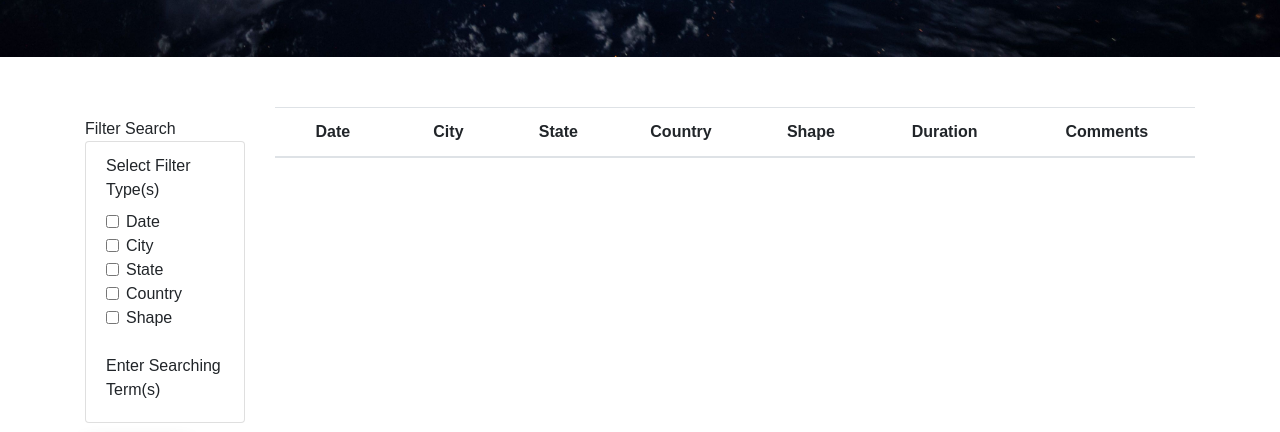
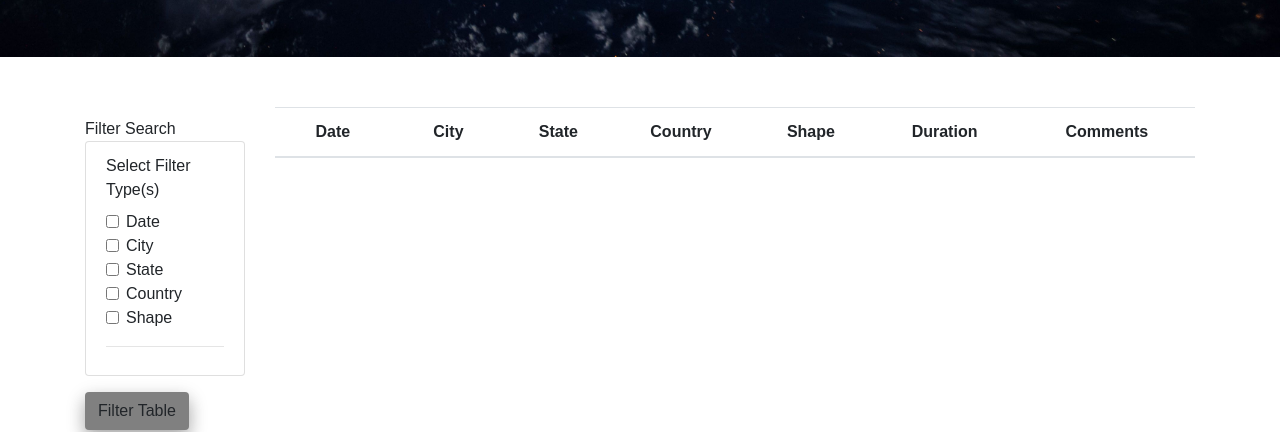
Before and after one commit to willhwh/UMN_DataAnalyst_BootCamp_HW11, a plain HTML site: page index.html in a window 1280 px wide. Shown: the part 543-975 px from the top of the page. Drawn offline with nearby package versions, Linux system fonts and the light colour scheme.

Commit message:
layout modification 2

```diff
--- a/index.html
+++ b/index.html
@@ -53,10 +53,8 @@
                           <label class="form-check-label" for="check-country">Country</label><br>
                           <input type="checkbox" class="form-check-input" id="check-shape">
                           <label class="form-check-label" for="check-shape">Shape</label>
-                          <br>
                         </div>
-                        <br>
-                        <label>Enter Searching Term(s)</label>
+                        <hr>
                         <div id='input-section'>
 
                         </div>
```
